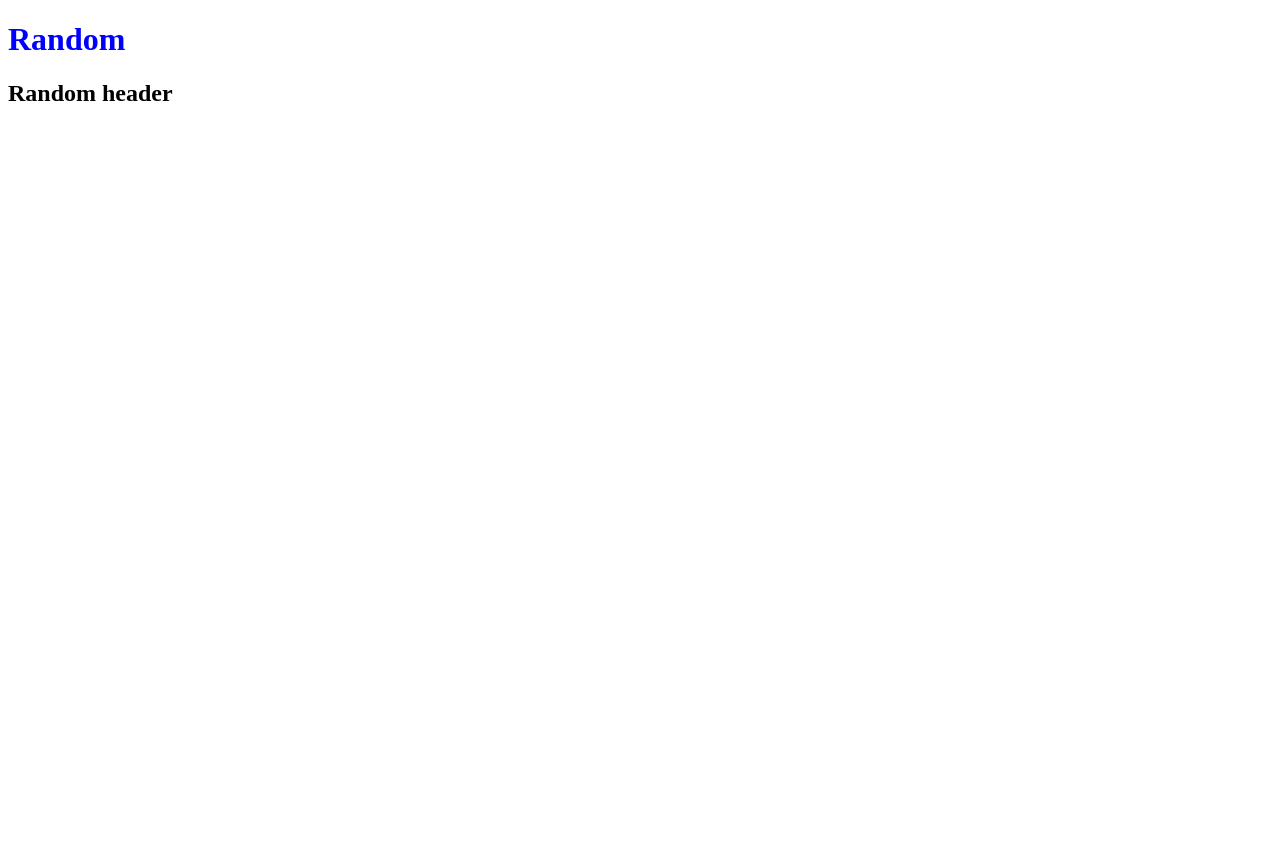
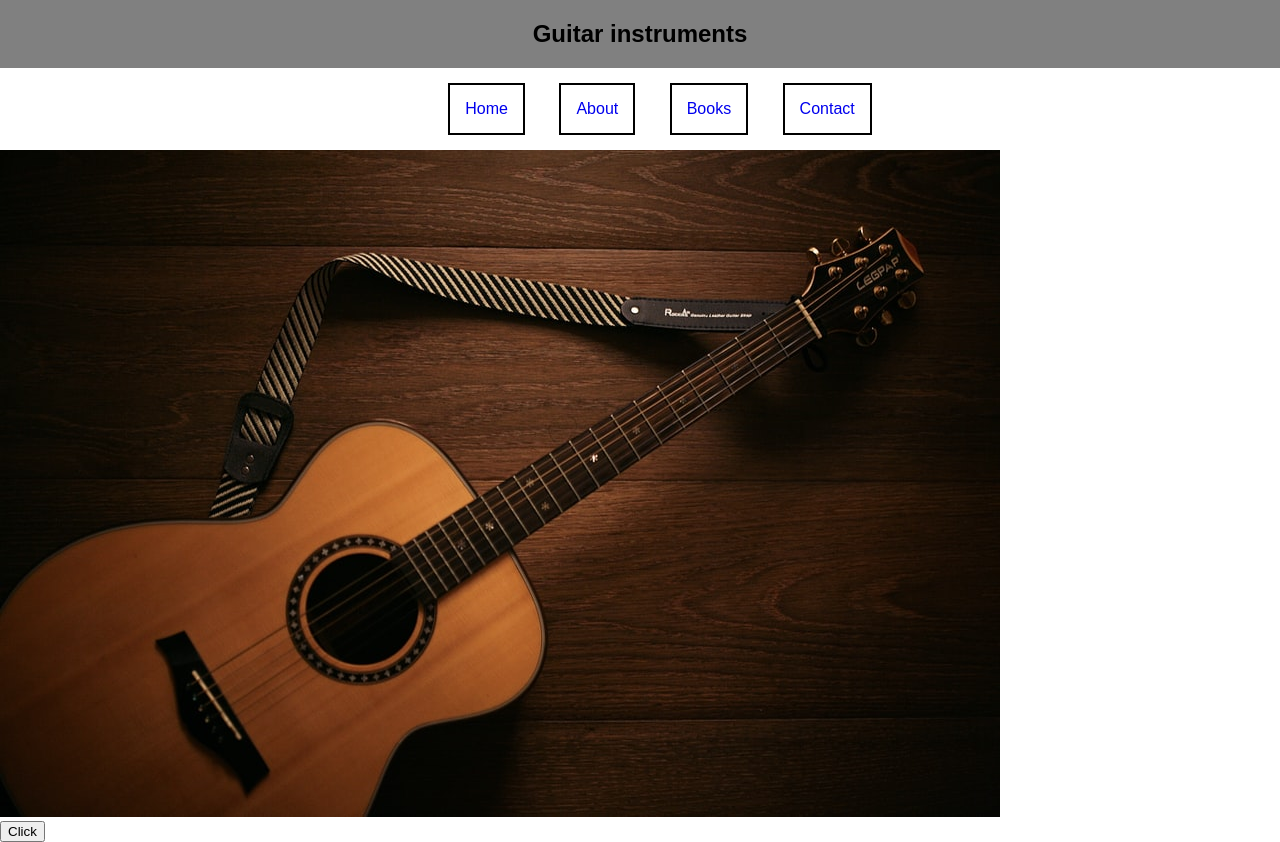
Before and after one commit to ChrisVaz1995/deployment-lab, a website: page index.html in a window 1280 px wide. Before the commit the page ends 800 px from the top, so only its background shows below. Drawn offline with Linux system fonts and the light colour scheme.

Commit message:
updated files

```diff
--- a/index.html
+++ b/index.html
@@ -4,13 +4,25 @@
     <meta charset="UTF-8">
     <meta http-equiv="X-UA-Compatible" content="IE=edge">
     <meta name="viewport" content="width=device-width, initial-scale=1.0">
-    <title>Random</title>
+    <title>Guitar</title>
     <link rel="stylesheet" href="styles.css">
 </head>
 <body>
-    <h1>Random</h1>
-    <h2>Random header</h2>
+    <section>
+    <h1 class="main-header">Guitar instruments</h1>
+    <nav>
+        <ul>
+            <li><a href="#">Home</a></li>
+            <li><a href="#">About</a></li>
+            <li><a href="#">Books</a></li>
+            <li><a href="#">Contact</a></li>
 
+        </ul>
+    </nav>
+    </section>
+
+<img src="img/guitar.jpg"><br>
+<button id="btn">Click</button>
 
 
 
--- a/main.js
+++ b/main.js
@@ -0,0 +1,5 @@
+const button = document.getElementById("btn")
+
+button.addEventListener("click", function () {
+    console.log("button")
+})
--- a/styles.css
+++ b/styles.css
@@ -1,3 +1,30 @@
-h1 {
-    color: blue;
+* {
+    font-family:Arial, Helvetica, sans-serif;
+    margin: 0 auto;
 }
+
+ul {
+    list-style-type: none;
+    text-align: center;
+}
+
+li {
+    display: inline-block;
+    border: solid 2px black;
+    padding: 15px;
+    margin: 15px;
+}
+
+a {
+    text-decoration: none;
+}
+
+a:hover {
+    color: green;
+}
+
+.main-header {
+    text-align: center;
+    background-color: grey;
+    padding: 20px;
+}
```
Also changed, not shown: img/guitar.jpg (added).
